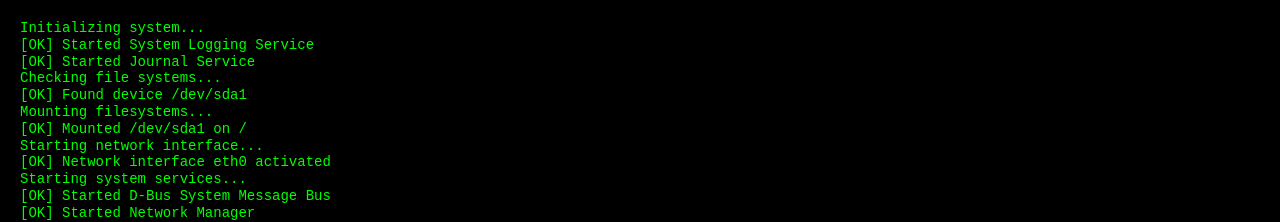
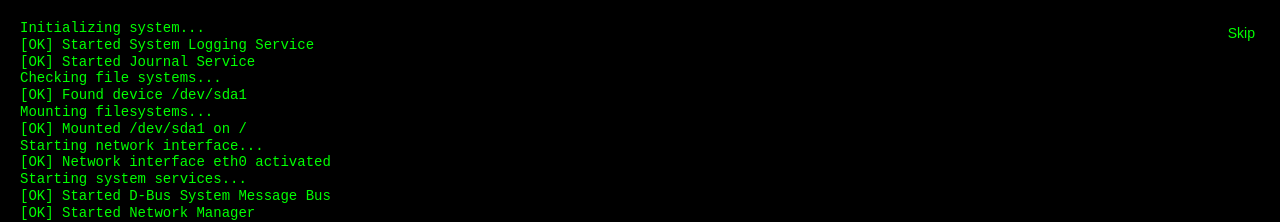
Before and after one commit to a-sorokin/waste-of-time, a React (Vite) app: page / in a window 1280 px wide. Shown: the top 222 px of the page. Built offline with nearby package versions, Linux system fonts and the light colour scheme.

Commit message:
add skip button to Booting component and update vite dependency

```diff
--- a/package.json
+++ b/package.json
@@ -42,7 +42,7 @@
     "react-scan": "^0.2.8",
     "sass": "^1.77.2",
     "typescript": "^5.4.5",
-    "vite": "^5.2.11",
+    "vite": "^5.4.19",
     "vite-plugin-electron": "^0.28.6",
     "vite-plugin-electron-renderer": "^0.14.5",
     "vitest": "^3.0.6"
--- a/src/features/booting/components/Booting/Booting.module.scss
+++ b/src/features/booting/components/Booting/Booting.module.scss
@@ -39,3 +39,15 @@
     opacity: 1;
   }
 }
+
+.skip {
+  position: absolute;
+  top: 20px;
+  right: 20px;
+  cursor: pointer;
+  border: none;
+  background-color: rgba(0, 0, 0, 0.5);
+  padding: 10px;
+  color: var(--text-color);
+  font-size: 14px;
+}
--- a/src/features/booting/components/Booting/Booting.tsx
+++ b/src/features/booting/components/Booting/Booting.tsx
@@ -1,5 +1,6 @@
 import styles from './Booting.module.scss';
 import { FC, memo, useEffect, useState } from 'react';
+import { Button } from '@/basicComponents/Button/Button';
 import { BOOT_MESSAGES } from '@/features/booting/components/Booting/constants';
 
 type Props = {
@@ -32,6 +33,7 @@ export const LinuxBoot: FC<Props> = memo(({ onComplete }) => {
   }, [onComplete]);
 
   return (
+    <>
       <div className={styles.container}>
         <div className={styles.terminal}>
           {lines.map((line, index) => (
@@ -43,5 +45,10 @@ export const LinuxBoot: FC<Props> = memo(({ onComplete }) => {
 
         <span className={styles.cursor} />
       </div>
+
+      <Button className={styles.skip} onClick={onComplete}>
+        Skip
+      </Button>
+    </>
   );
 });
```
Also changed, not shown: 1 other file (tests, documents, lock files or other folders). Lines whose indentation alone changed are shown as unchanged.
